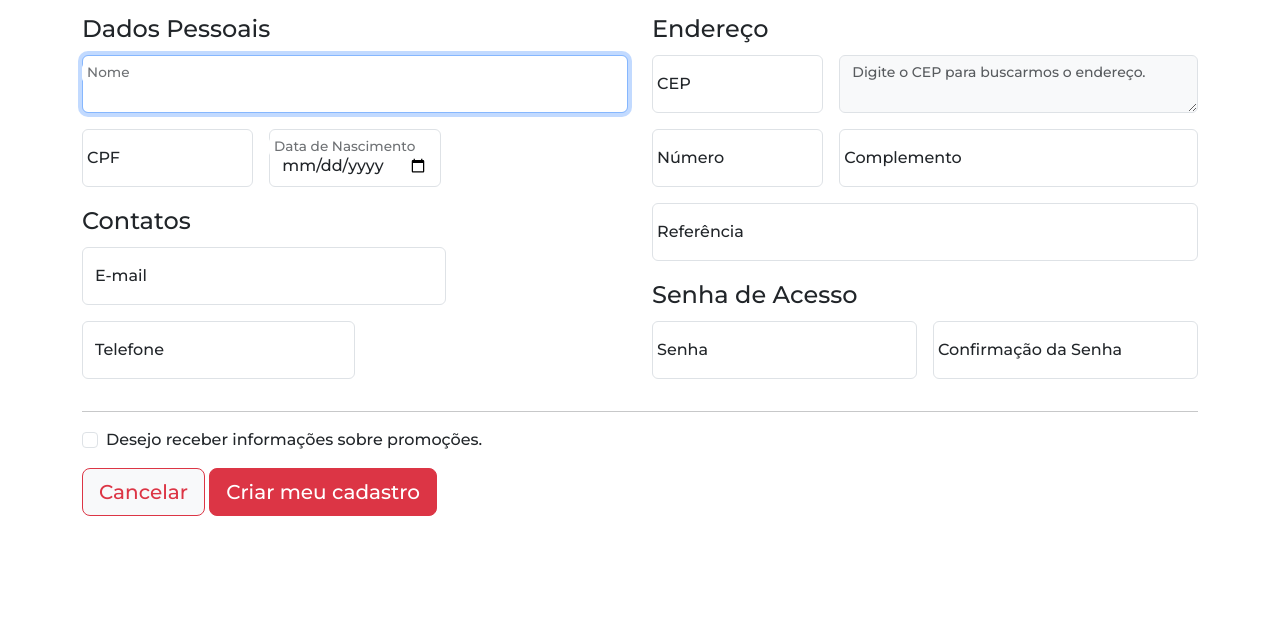
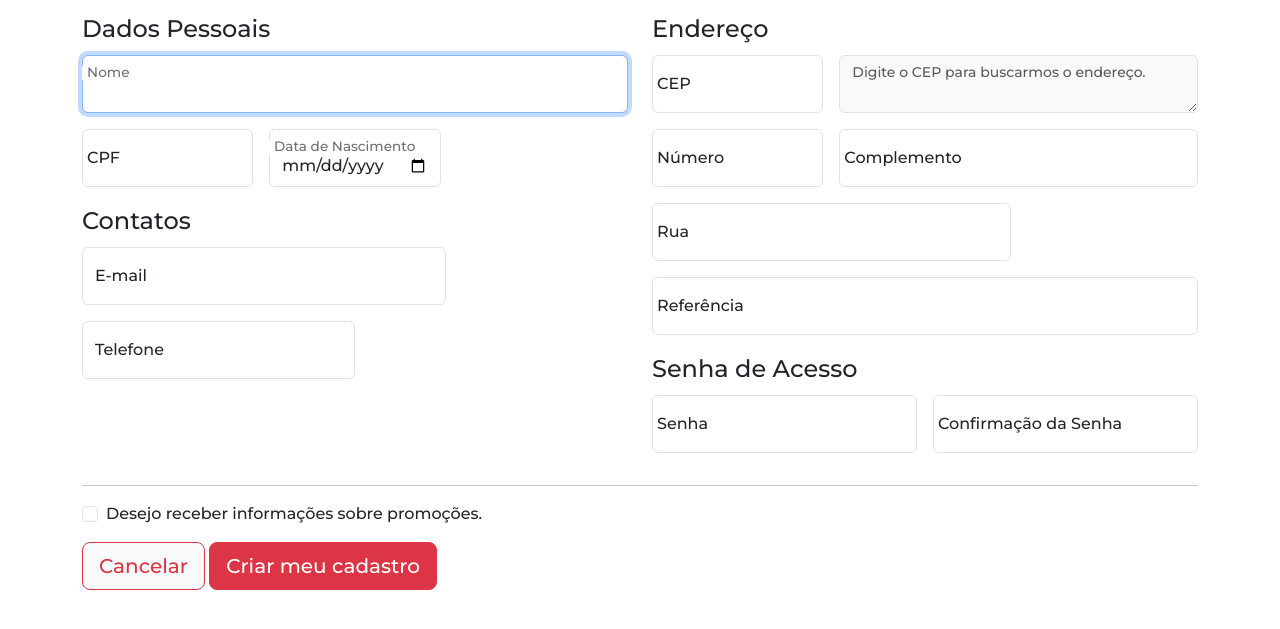
Before and after one commit to RaulCaetanoLinoRosa/Site-final, a plain HTML site: page cadastro.html in a window 1280 px wide. Shown: the part 157-786 px from the top of the page. Drawn offline with nearby package versions, Linux system fonts and the light colour scheme.

Commit message:
cadastro.html

```diff
--- a/cadastro.html
+++ b/cadastro.html
@@ -83,7 +83,7 @@
                         <fieldset class="row gx-3">
                             <legend>Endereço</legend>
                             <div class="form-floating mb-3 col-md-6 col-lg-4">
-                                <input class="form-control" type="text" id="txtCEP" placeholder=" " />
+                                <input class="form-control" type="text" id="txtCEP" placeholder=" "name="cep" />
                                 <label for="txtCEP">CEP</label>
                             </div>
                             <div class="mb-3 col-md-6 col-lg-8 align-self-end">
@@ -99,6 +99,10 @@
                             <div class="form-floating mb-3 col-md-8">
                                 <input class="form-control" type="text" id="txtComplemento" placeholder=" " />
                                 <label for="txtComplemento">Complemento</label>
+                            </div>
+                          <div class="form-floating mb-3 col-md-8">
+                                <input class="form-control" type="text" id="txtRua" placeholder=" " />
+                                <label for="txtRua">Rua</label>
                             </div>
                             <div class="form-floating mb-3">
                                 <input class="form-control" type="text" id="txtReferencia" placeholder=" " />
```
